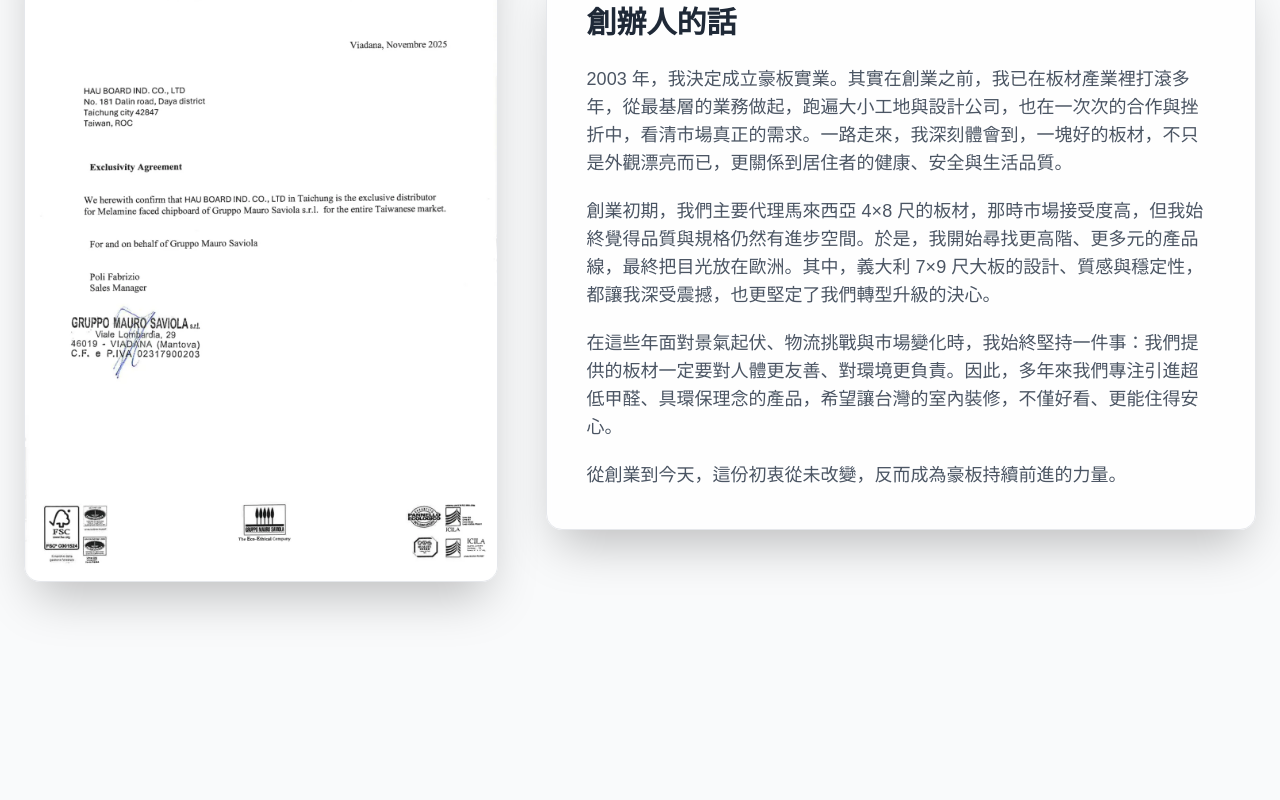
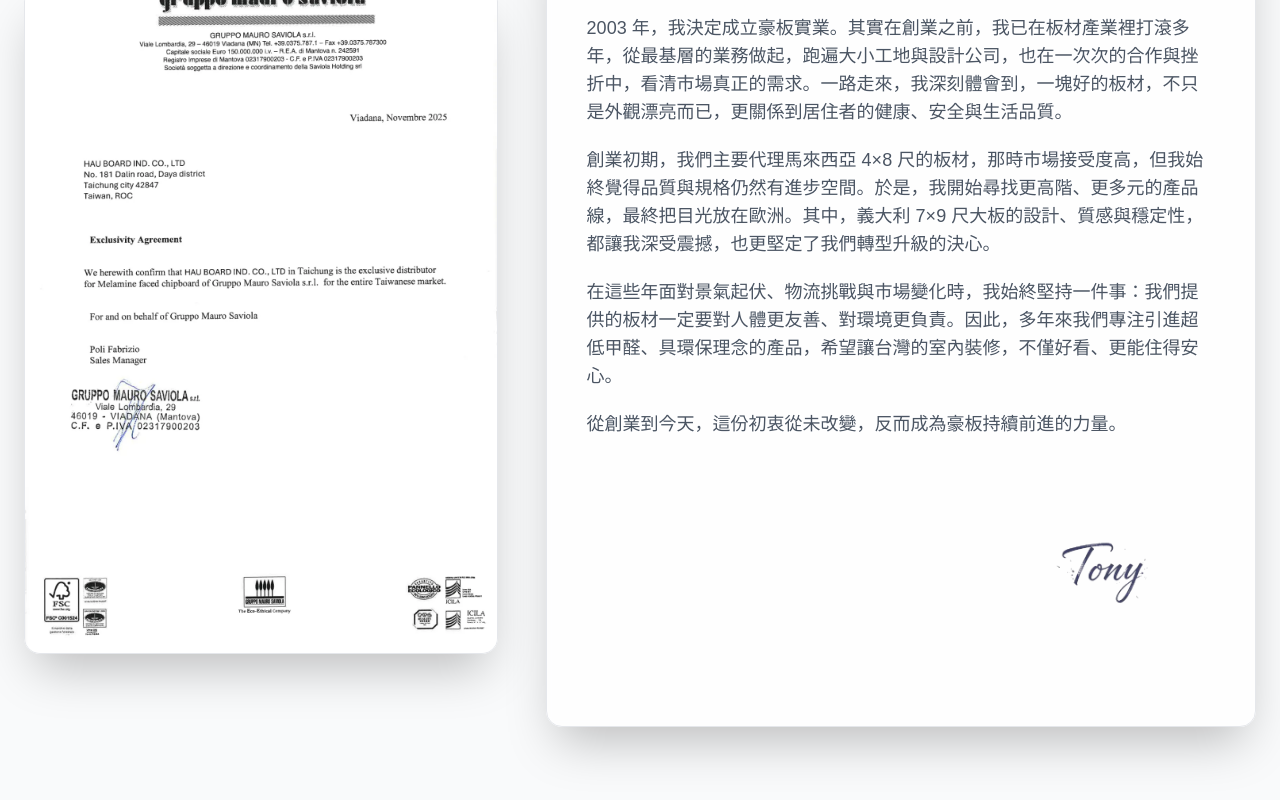
Before and after one commit to Elaine1115/Hauboard, a Nuxt app in the folder ClientApp/: page /about-us in a window 1280 px wide. Shown: the part 1982-2782 px from the top of the page. Built offline with nearby package versions, Linux system fonts and the light colour scheme.

Commit message:
add signature picture

```diff
--- a/ClientApp/app/pages/about-us.vue
+++ b/ClientApp/app/pages/about-us.vue
@@ -144,6 +144,16 @@ useSeoMeta({
                   {{ paragraph }}
                 </p>
               </div>
+
+              <!-- Signature Image -->
+              <div class="flex justify-end mt-6">
+                <img
+                  src="/assets/images/about-us/signature.webp"
+                  alt="Founder Signature"
+                  class="w-40 md:w-48 lg:w-56 h-auto opacity-80 transition-all duration-300"
+                  :class="themeStore.isDark ? 'invert brightness-0' : ''"
+                />
+              </div>
             </div>
           </div>
         </div>
```
Also changed, not shown: ClientApp/public/assets/images/about-us/signature.webp (added).
